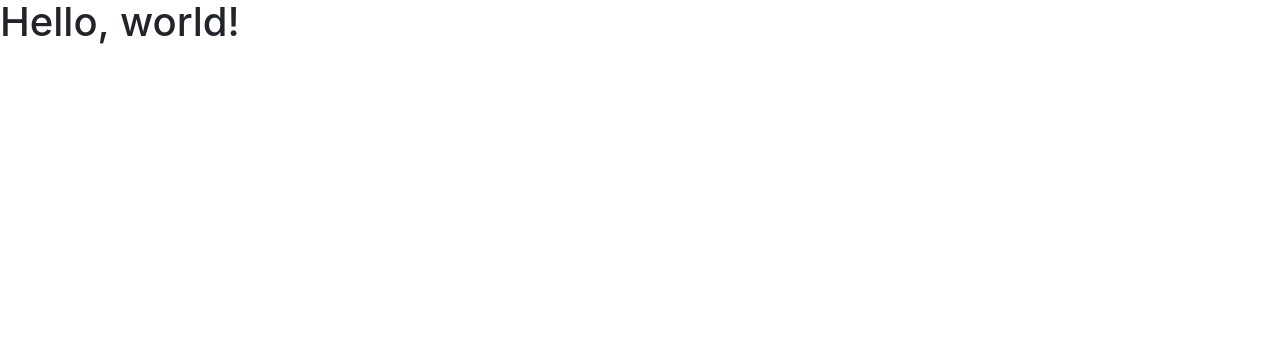
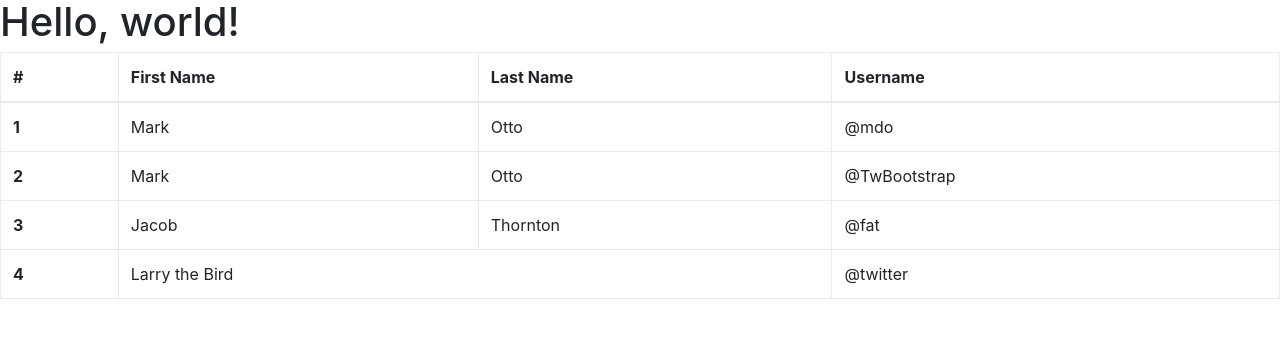
Before and after one commit to niaher/html-css-play, a plain HTML site: page index.html in a window 1280 px wide. Drawn offline with nearby package versions, Linux system fonts and the light colour scheme.

Commit message:
Update index.html

```diff
--- a/index.html
+++ b/index.html
@@ -11,6 +11,43 @@
   <body>
     <h1>Hello, world!</h1>
 
+    <table class="table table-bordered">
+  <thead>
+    <tr>
+      <th>#</th>
+      <th>First Name</th>
+      <th>Last Name</th>
+      <th>Username</th>
+    </tr>
+  </thead>
+  <tbody>
+    <tr>
+      <th scope="row">1</th>
+      <td>Mark</td>
+      <td>Otto</td>
+      <td>@mdo</td>
+    </tr>
+    <tr>
+      <th scope="row">2</th>
+      <td>Mark</td>
+      <td>Otto</td>
+      <td>@TwBootstrap</td>
+    </tr>
+    <tr>
+      <th scope="row">3</th>
+      <td>Jacob</td>
+      <td>Thornton</td>
+      <td>@fat</td>
+    </tr>
+    <tr>
+      <th scope="row">4</th>
+      <td colspan="2">Larry the Bird</td>
+      <td>@twitter</td>
+    </tr>
+  </tbody>
+</table>
+
+
     <!-- Optional JavaScript -->
     <!-- jQuery first, then Popper.js, then Bootstrap JS -->
     <script src="https://code.jquery.com/jquery-3.2.1.slim.min.js" integrity="sha384-KJ3o2DKtIkvYIK3UENzmM7KCkRr/rE9/Qpg6aAZGJwFDMVNA/GpGFF93hXpG5KkN" crossorigin="anonymous"></script>
```
